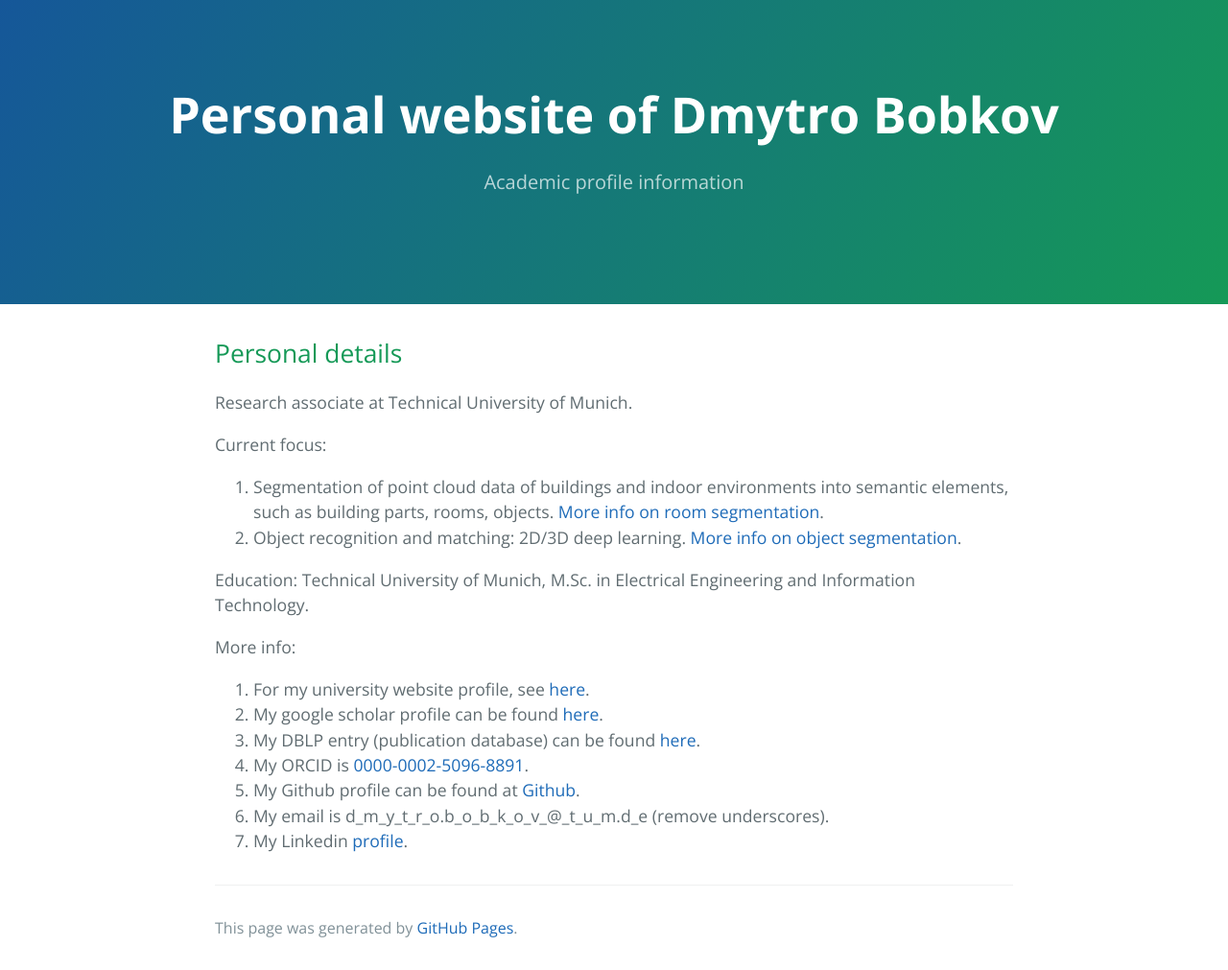
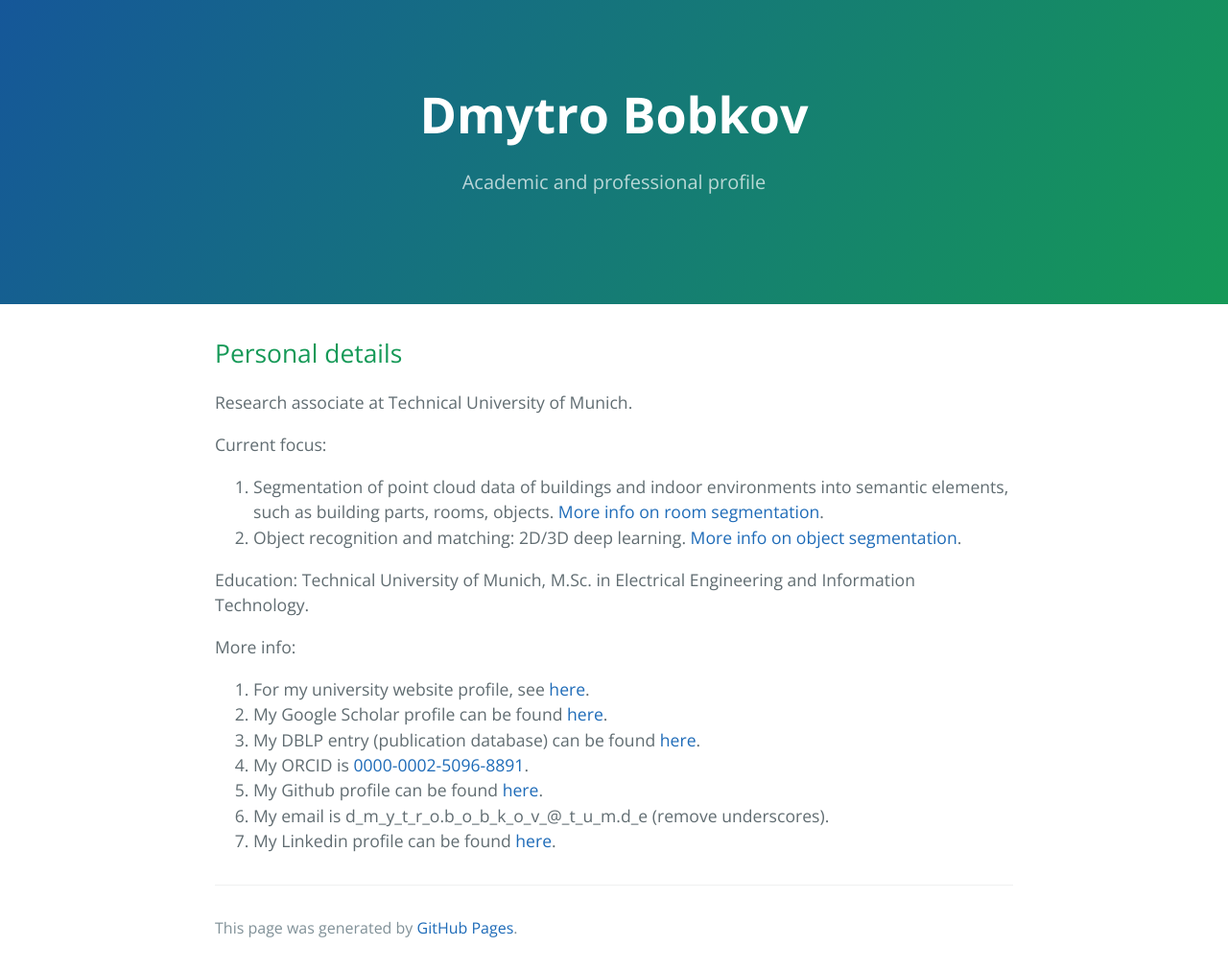
Before and after one commit to DBobkov/dbobkov.github.io, a Jekyll site: the page built from index.md, in a window 1280 px wide. Shown: the whole page at 96% size. Built offline with Jekyll 4.4.1, drawn with Linux system fonts in a browser that asks for light colours; our own code applies the rules of GitHub Pages for plain Markdown files.

Commit message:
More info

```diff
--- a/_config.yml
+++ b/_config.yml
@@ -1,3 +1,3 @@
-title: Personal website of Dmytro Bobkov
-description: Academic profile information
+title: Dmytro Bobkov
+description: Academic and professional profile
 theme: jekyll-theme-cayman
--- a/index.md
+++ b/index.md
@@ -16,9 +16,9 @@ Education: Technical University of Munich, M.Sc. in Electrical Engineering and I
 More info:
 
 1. For my university website profile, see <a href="http://www.lmt.ei.tum.de/en/team/team/dmytro-bobkov.html">here</a>.
-2. My google scholar profile can be found <a href="https://scholar.google.de/citations?user=JglzFxgAAAAJ&hl=en">here</a>.
+2. My Google Scholar profile can be found <a href="https://scholar.google.de/citations?user=JglzFxgAAAAJ&hl=en">here</a>.
 3. My DBLP entry (publication database) can be found <a href="http://dblp.uni-trier.de/pers/hd/b/Bobkov:Dmytro">here</a>.
 4. My ORCID is <a href="https://orcid.org/0000-0002-5096-8891">0000-0002-5096-8891</a>.
-5. My Github profile can be found at <a href="https://github.com/dbobkov">Github</a>.
+5. My Github profile can be found <a href="https://github.com/dbobkov">here</a>.
 6. My email is d_m_y_t_r_o.b_o_b_k_o_v_@_t_u_m.d_e (remove underscores).
-7. My Linkedin <a href="https://www.linkedin.com/in/dmytro-bobkov-43376041/">profile</a>.
+7. My Linkedin profile can be found <a href="https://www.linkedin.com/in/dmytro-bobkov-43376041/">here</a>.
```
